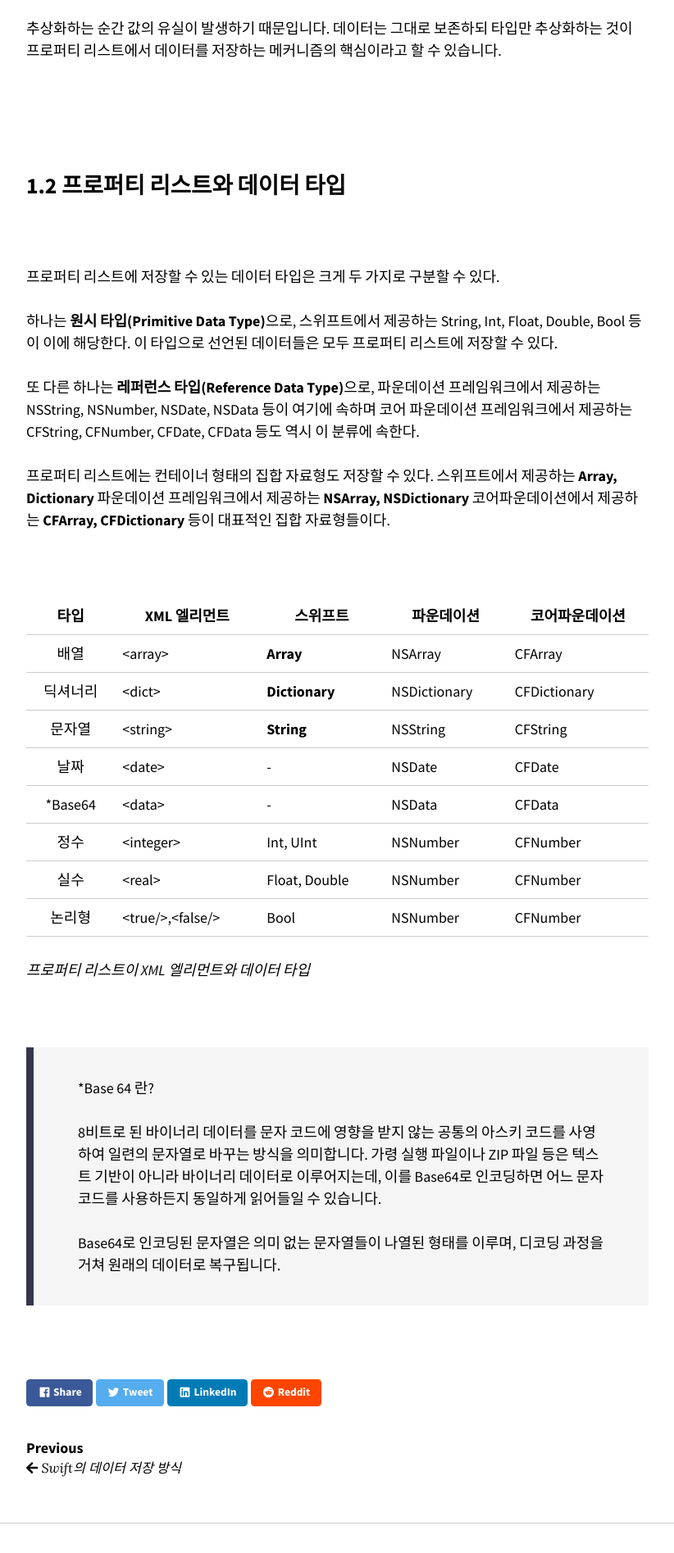
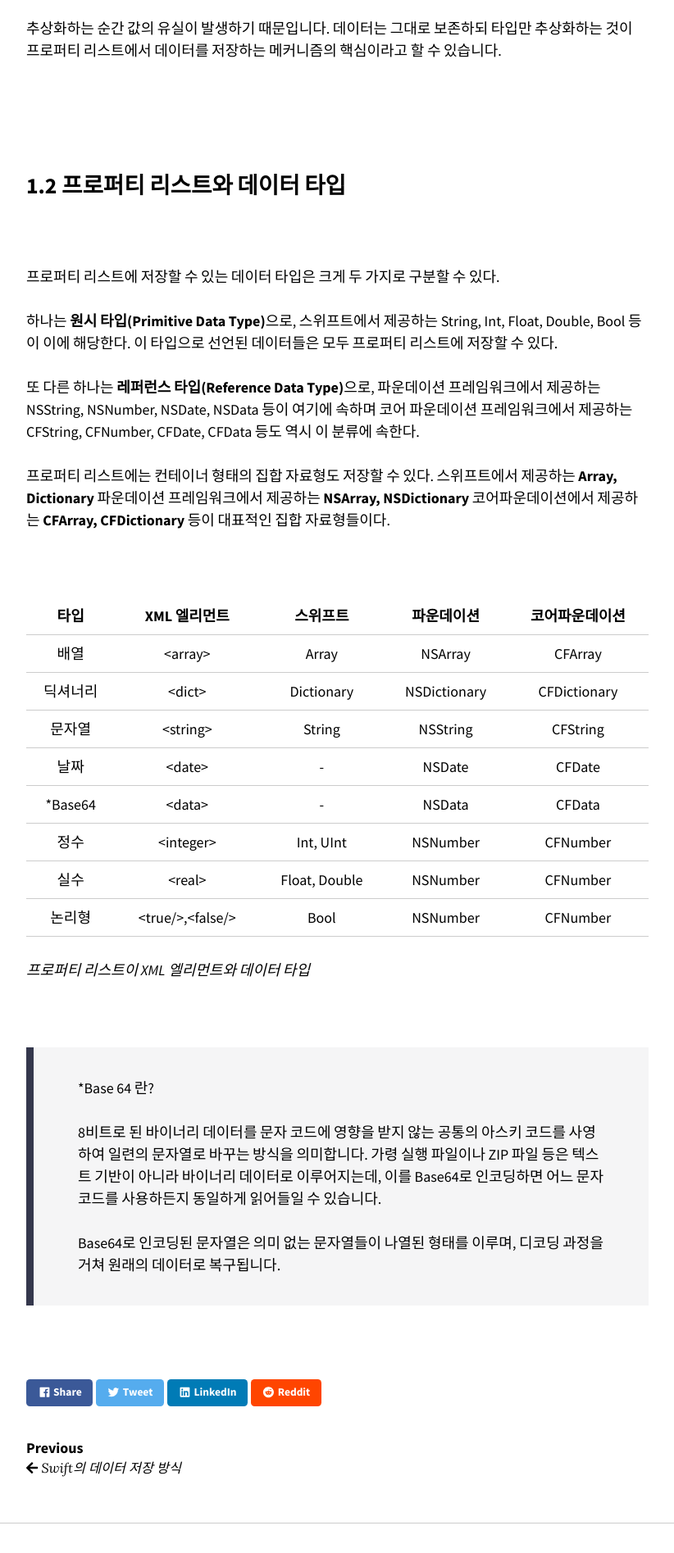
Before and after one commit to jxxnnee/minkkkjoon.github.io, a Jekyll site: the page built from _posts/2019-07-15-property-list-1.md, in a window 1280 px wide. Shown: the part 2580-4475 px from the top of the page at 82% size, without its empty margins (343-1165 px from the left). Built offline with Jekyll 4.4.1, drawn with Linux system fonts in a browser that asks for light colours; nearby versions of some CDN libraries.

```diff
--- a/_posts/2019-07-15-property-list-1.md
+++ b/_posts/2019-07-15-property-list-1.md
@@ -98,16 +98,16 @@ String 타입의 값을 저장했더라도 이를 NSString 타입의 형태로
 
 <br>
 
-| <center>타입</center> | <center>XML 엘리먼트</center> | <center>스위프트</center> | <center>파운데이션</center> | <center>코어파운데이션</center> |
-| :-------------------: | :---------------------------- | :------------------------ | --------------------------- | ------------------------------- |
-|         배열          | &#60;array&#62;               | **Array**                 | NSArray                     | CFArray                         |
-|       딕셔너리        | &#60;dict>                    | **Dictionary**            | NSDictionary                | CFDictionary                    |
-|        문자열         | &#60;string>                  | **String**                | NSString                    | CFString                        |
-|         날짜          | &#60;date>                    | -                         | NSDate                      | CFDate                          |
-|        *Base64        | &#60;data>                    | -                         | NSData                      | CFData                          |
-|         정수          | &#60;integer>                 | Int, UInt                 | NSNumber                    | CFNumber                        |
-|         실수          | &#60;real>                    | Float, Double             | NSNumber                    | CFNumber                        |
-|        논리형         | &#60;true/>,&#60;false/>      | Bool                      | NSNumber                    | CFNumber                        |
+|   타입   |       XML 엘리먼트       |   스위프트    |  파운데이션  | 코어파운데이션 |
+| :------: | :----------------------: | :-----------: | :----------: | :------------: |
+|   배열   |     &#60;array&#62;      |     Array     |   NSArray    |    CFArray     |
+| 딕셔너리 |        &#60;dict>        |  Dictionary   | NSDictionary |  CFDictionary  |
+|  문자열  |       &#60;string>       |    String     |   NSString   |    CFString    |
+|   날짜   |        &#60;date>        |       -       |    NSDate    |     CFDate     |
+| *Base64  |        &#60;data>        |       -       |    NSData    |     CFData     |
+|   정수   |      &#60;integer>       |   Int, UInt   |   NSNumber   |    CFNumber    |
+|   실수   |        &#60;real>        | Float, Double |   NSNumber   |    CFNumber    |
+|  논리형  | &#60;true/>,&#60;false/> |     Bool      |   NSNumber   |    CFNumber    |
 
 *프로퍼티 리스트이 XML 엘리먼트와 데이터 타입*
 
```
